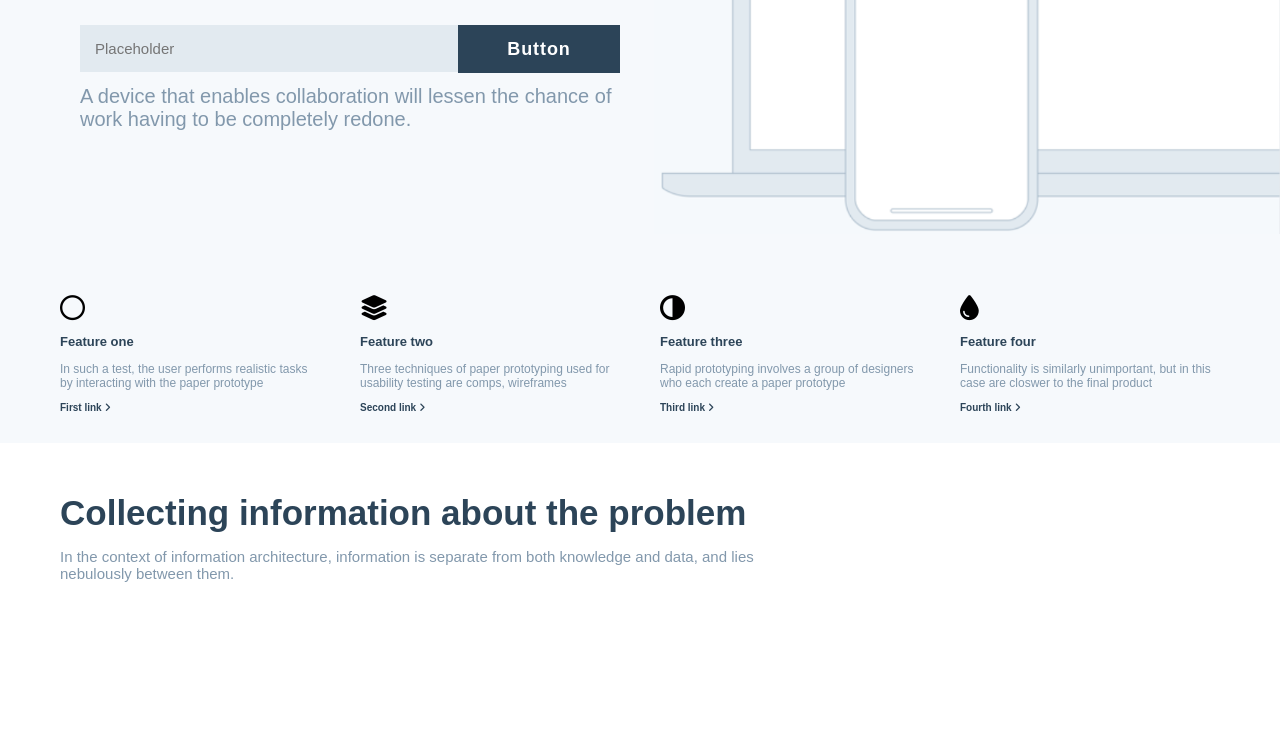
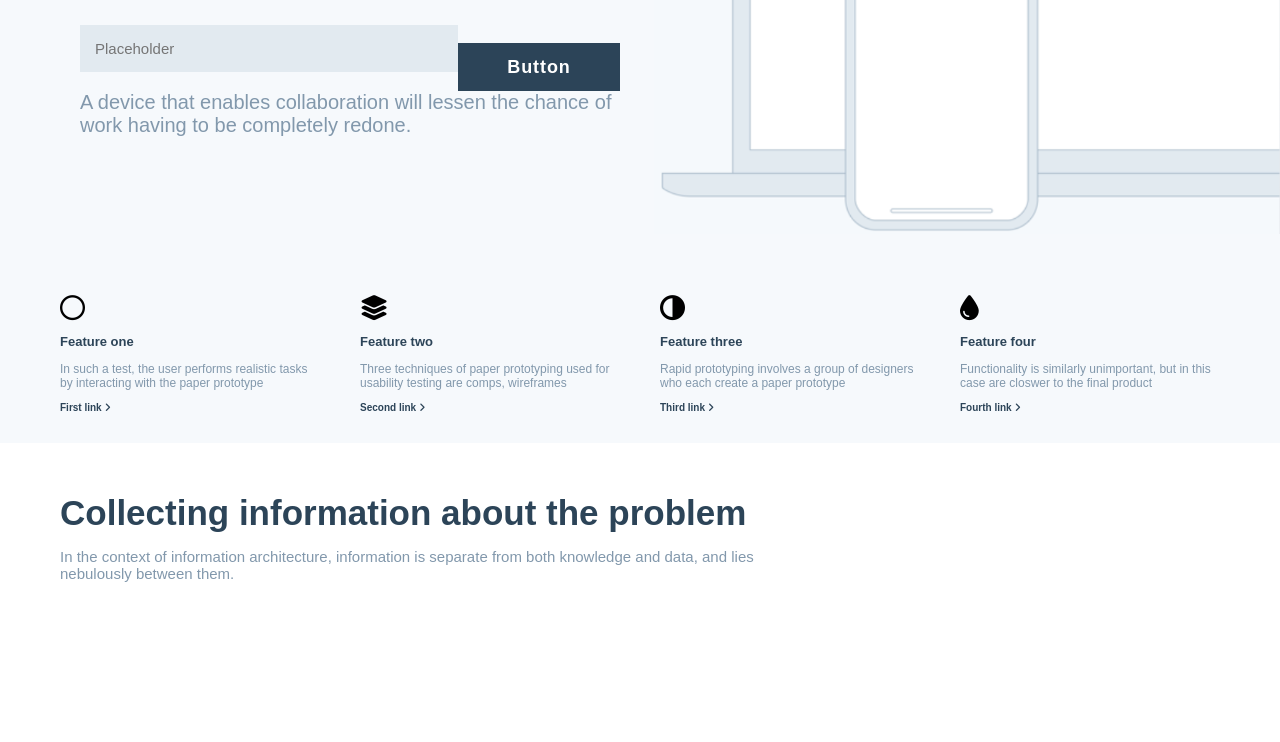
Before and after one commit to jcs-denverdev/copy-of-source, a plain HTML site: page index.html in a window 1280 px wide. Shown: the part 358-1100 px from the top of the page. Drawn offline with Linux system fonts and the light colour scheme.

Commit message:
working on smaller screens, 100% width intro form input and button

```diff
--- a/style.css
+++ b/style.css
@@ -191,6 +191,8 @@ main .intro_tagline-heading {
 
 .intro_tagline-heading div form {
 
+
+
   @media (min-width: 981px) {
     float: left;
     width: 70%;
@@ -203,6 +205,7 @@ main .intro_tagline-heading {
   padding: 1em;
   color: var(--bg-main);
   font-size: 1.5em;
+  width: 100%;
 
   @media (min-width: 981px) {
     width: 100%;
@@ -218,6 +221,8 @@ main .intro_tagline-heading {
   border: none;
   background-color: var(--primary-blue);
   color: white;
+  width: 100%;
+  margin-top: 1em;
 
   @media (min-width: 981px) {
     float: left;
```
